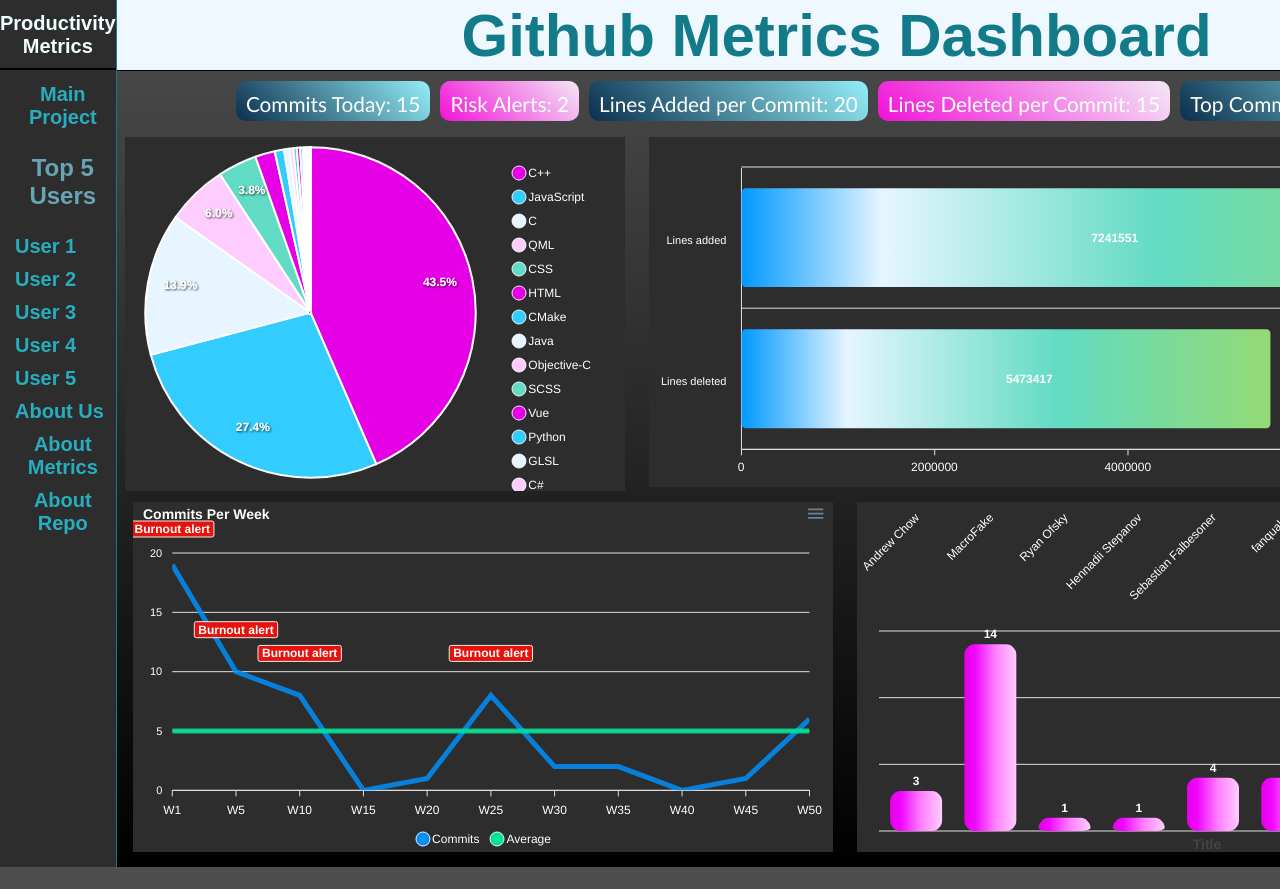
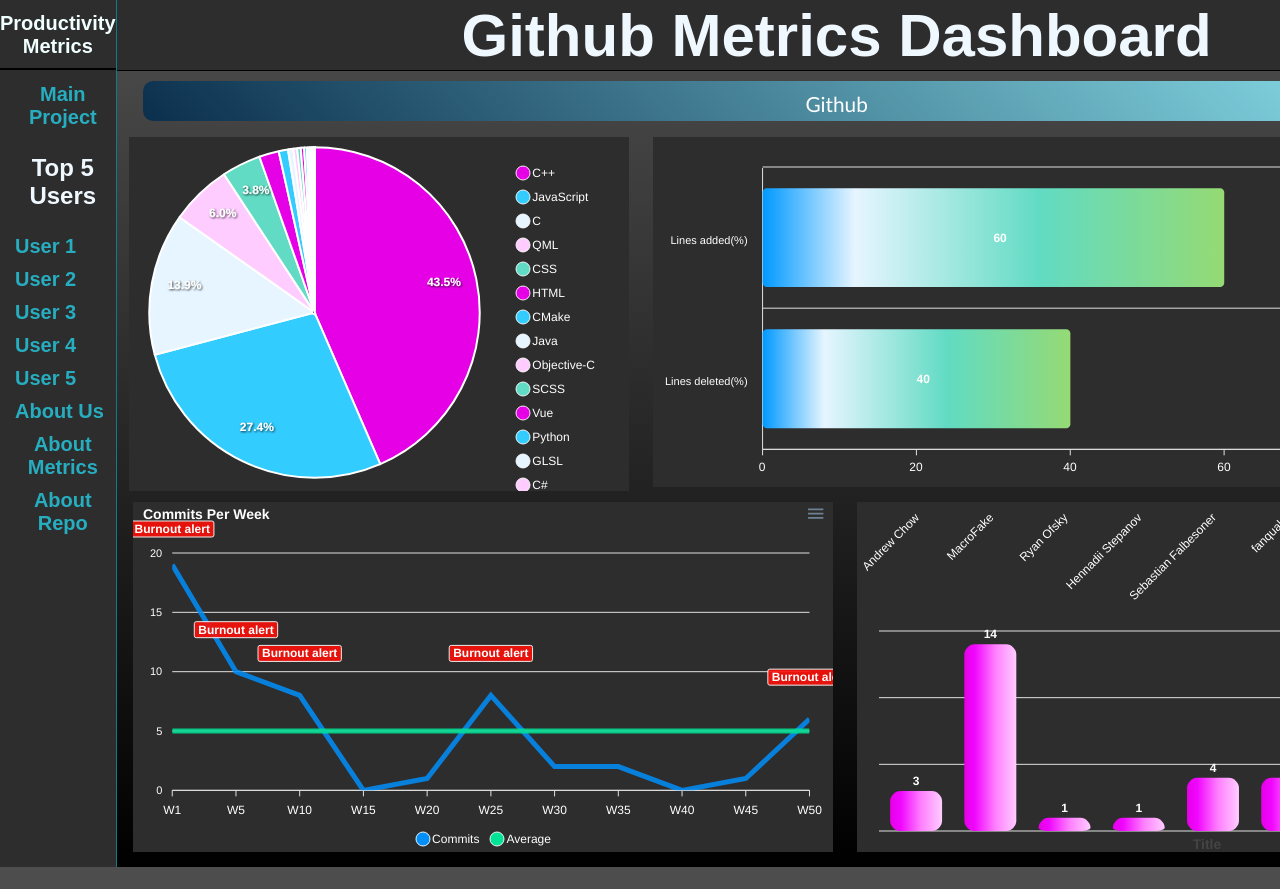
Before and after one commit to saifalixxx/SWENG_Final_Project, a React (Create React App) app in the folder dashboard/: page / in a window 1280 px wide. Shown: the top 889 px of the page. Built offline with nearby package versions, Linux system fonts and the light colour scheme.

Commit message:
some UI Changes + some individual functionality

```diff
--- a/dashboard/src/App.css
+++ b/dashboard/src/App.css
@@ -109,6 +109,7 @@
   margin-left: 0.5rem;
   margin-top: 1rem;
   gap: 1.5rem;
+  justify-content: center;
 }
 
 .row2 {
@@ -116,17 +117,19 @@
   flex-direction: row;
   margin-left: 1rem;
   gap: 1.5rem;
+  justify-content: center;
 }
 
 .boxStyle {
   font-size: 1.3rem;
   color: white;
   border-radius: 10px;
-  width: fit-content;
+  width: 95%;
   height: 20px;
   padding: 10px;
   font-family: Calibri, Candara, Segoe, "Segoe UI", Optima, Arial, sans-serif;
   font-weight:400;
+  text-decoration: none;
 }
 
 .style1 {
--- a/dashboard/src/App.js
+++ b/dashboard/src/App.js
@@ -7,6 +7,14 @@
 import AboutUs from "./Pages/AboutUs"
 import AboutMetrics from "./Pages/AboutMetrics"
 import AboutRepo from "./Pages/AboutRepo"
+import User1CodeFreq from "./berinaniesh_code_frequency.json"
+import User2CodeFreq from "./10allday_code_frequency.json"
+import User3CodeFreq from "./digisomni_code_frequency.json"
+import User4CodeFreq from "./namark_code_frequency.json"
+import User1Commits from "./berinaniesh_commit_activity.json"
+import User2Commits from "./10allday_commit_activity.json"
+import User3Commits from "./digisomni_commit_activity.json"
+import User4Commits from "./namark_commit_activity.json"
 
 
 export default function App() {
@@ -19,10 +27,10 @@
             <Route path={"AboutUs"} element={<AboutUs/>}/>
             <Route path={"AboutMetrics"} element={<AboutMetrics/>}/>
             <Route path={"AboutRepo"} element={<AboutRepo/>}/>
-            <Route path={"user1"} element={<Single title={"User 1"}/>}/>
-            <Route path={"user2"} element={<Single title={"User 2"}/>}/>
-            <Route path={"user3"} element={<Single title={"User 3"}/>}/>
-            <Route path={"user4"} element={<Single title={"User 4"}/>}/>
+            <Route path={"user1"} element={<Single title={"berinaniesh"} codeFreq= {User1CodeFreq} commitActivity = {User1Commits}/>}/>
+            <Route path={"user2"} element={<Single title={"10allday"} codeFreq = {User2CodeFreq} commitActivity = {User2Commits}/>}/>
+            <Route path={"user3"} element={<Single title={"digisomni"} codeFreq = {User3CodeFreq} commitActivity = {User3Commits}/>}/>
+            <Route path={"user4"} element={<Single title={"namark"} codeFreq = {User4CodeFreq} commitActivity = {User4Commits}/>}/>
             <Route path={"user5"} element={<Single title={"User 5"}/>}/>
           </Route>
         </Routes>
--- a/dashboard/src/Components/graphs/ApexBar.js
+++ b/dashboard/src/Components/graphs/ApexBar.js
@@ -71,6 +71,7 @@
 
     xaxis: {
       categories: dLabels,
+      max:100
 
     },
     legend: {
--- a/dashboard/src/Components/graphs/ApexPlot.js
+++ b/dashboard/src/Components/graphs/ApexPlot.js
@@ -2,13 +2,14 @@
 import ReactApexChart from 'react-apexcharts';
 
 const ApexPlot = ({ data, dLabels }) => {
+    const average = (data.reduce((a, b) => a + b, 0)/data.length);
     const series = [{
         name: "Commits",
         data: data
     },
     {
         name: "Average",
-        data: [5,5,5,5,5,5,5,5,5,5,5]
+        data: Array.from({length: data.length}, () => average.toFixed(0))
       },]
     const options = {
         chart: {
@@ -78,7 +79,7 @@
             enabled: true,
             enabledOnSeries: [0],
           formatter: function (val) {
-            if(val > 6) {
+            if(val > average) {
             return 'Burnout alert';
             }
           },
--- a/dashboard/src/Components/sidebar/sidebar.scss
+++ b/dashboard/src/Components/sidebar/sidebar.scss
@@ -56,7 +56,7 @@
             }
         }
         .subheading {
-            color:  rgb(103, 164, 181);;
+            color: aliceblue;
         }
     }
 }
--- a/dashboard/src/Components/titlebar/titlebar.scss
+++ b/dashboard/src/Components/titlebar/titlebar.scss
@@ -4,7 +4,8 @@
     display: flex;
     align-items: center;
     justify-content: center;
-    background-color: aliceblue;
+    background-color: #2E2D2D;
     font-size: 30px;
     font-weight: bold;
+    color: aliceblue;
 }
--- a/dashboard/src/Pages/Home.jsx
+++ b/dashboard/src/Pages/Home.jsx
@@ -16,9 +16,8 @@
 const Home = () => {
     const totalLinesAdded = freq["lines added"].reduce((sum, a) => sum + a, 0);
     const totalLinesDeleted = freq["lines deleted"].reduce((sum, a) => sum - a, 0);
-    const freqData = [totalLinesAdded, totalLinesDeleted]
-    const barDummy = [34, 55, 76]
-    const barDummyLabels = ['New Work', 'Refactor', 'Rework']
+    const totalLines = totalLinesAdded + totalLinesDeleted
+    const freqData = [(totalLinesAdded / totalLines).toFixed(1) * 100, (totalLinesDeleted / totalLines).toFixed(1) * 100]
     const barVDummy = [3, 14, 1, 1, 4, 4, 1, 1, 1]
     const barVDummyLabels = ["Andrew Chow", "MacroFake", "Ryan Ofsky", "Hennadii Stepanov", "Sebastian Falbesoner", "fanquake", "James O'Beirne", "Martin Zumsande", "Sjors Provoost"]
     const weekLabels = ["W1", "W5", "W10", "W15", "W20", "W25", "W30", "W35", "W40", "W45", "W50"]
@@ -28,28 +27,16 @@
         <div className="home">
             <Sidebar />
             <div className="homeContainer">
-                <Titlebar name = {"Github Metrics Dashboard"}/>
+                <Titlebar name={"Github Metrics Dashboard"} />
                 {/* Change colors pls  */}
                 <div className="stats">
-                    <div className='boxStyle' style={{background: 'linear-gradient(45deg, #0b2f4d, #94eef8)'}}>
-                        Commits Today:   15
-                    </div>
-                    <div className='boxStyle' style={{background: 'linear-gradient(45deg, #f112d7, #f4e7f6)'}}>
-                       Risk Alerts: 2
-                    </div>
-                    <div className='boxStyle' style={{background: 'linear-gradient(45deg, #0b2f4d, #94eef8)'}}>
-                        Lines Added per Commit: 20
-                    </div>
-                    <div className='boxStyle' style={{background: 'linear-gradient(45deg, #f112d7, #f4e7f6)'}}>
-                        Lines Deleted per Commit: 15
-                    </div>
-                    <div className='boxStyle' style={{background: 'linear-gradient(45deg, #0b2f4d, #94eef8)'}}>
-                        Top Commmitter: Ryanido
-                    </div>
+                    <a className='boxStyle' href={`https://github.com/`} style={{ background: 'linear-gradient(45deg, #0b2f4d, #94eef8)' }}>
+                            Github
+                    </a>
                 </div>
                 <div className="row1">
                     <ApexChart data={percentage.percentage} dLabels={languages.languages} />
-                    <ApexBar data={freqData} dLabels={['Lines added', 'Lines deleted']} />
+                    <ApexBar data={freqData} dLabels={['Lines added(%)', 'Lines deleted(%)']} />
                 </div>
                 <div className="row2">
                     <ApexPlot data={weekNos} dLabels={weekLabels} />
--- a/dashboard/src/Pages/SingleUser.jsx
+++ b/dashboard/src/Pages/SingleUser.jsx
@@ -7,28 +7,33 @@
 import VertBar from "../Components/graphs/VertBar";
 import ApexBar from '../Components/graphs/ApexBar';
 
-const Single = ({title}) => {
-    const dummy = [44, 55, 13, 43, 22]
-    const dummyLabels = ['Java', 'Python', 'C', 'Haskell', 'JavaScript']
-    const barDummy = [34, 55, 76]
-    const barDummyLabels = ['New Work', 'Refactor', 'Rework']
-    const lineDummy = [1, 2, 3, 3, 4, 5, 6]
-    const lineDummyLabels = ['Monday', 'Tuesday', 'Wednesday', 'Thursday', 'Friday', 'Saturday', 'Sunday']
+const Single = ({ title, codeFreq, commitActivity }) => {
+    const totalLinesAdded = codeFreq["lines added"].reduce((sum, a) => sum + a, 0);
+    const totalLinesDeleted = codeFreq["lines deleted"].reduce((sum, a) => sum - a, 0);
+    const totalLines = totalLinesAdded + totalLinesDeleted
+    const freqData = [(totalLinesAdded / totalLines).toFixed(1) * 100, (totalLinesDeleted / totalLines).toFixed(1) * 100]
     const barVDummy = [3, 14, 1, 1, 4, 4, 1, 1, 1]
     const barVDummyLabels = ["Andrew Chow", "MacroFake", "Ryan Ofsky", "Hennadii Stepanov", "Sebastian Falbesoner", "fanquake", "James O'Beirne", "Martin Zumsande", "Sjors Provoost"]
-
+    const weekNos = commitActivity
+    console.log(weekNos)
     return (
-        <div className="single">
-            <Sidebar/>
-            <div className="singleContainer">
-                <Titlebar name={title}/>
+        <div className="home">
+            <Sidebar />
+            <div className="homeContainer">
+                <Titlebar name={title} />
+                {/* Change colors pls  */}
+                <div className="stats">
+                    <a className='boxStyle' href={`https://github.com/${title}`} style={{ background: 'linear-gradient(45deg, #0b2f4d, #94eef8)' }}>
+                        Github
+                    </a>
+                </div>
                 <div className="row1">
-                    <ApexChart data={dummy} dLabels={dummyLabels}/>
-                    <ApexPlot data={lineDummy} dLabels={lineDummyLabels}/>
+                    {/* <ApexChart data={} dLabels={languages.languages} /> */}
+                    <ApexBar data={freqData} dLabels={['Lines added(%)', 'Lines deleted(%)']} />
                 </div>
                 <div className="row2">
-                    <VertBar data={barVDummy} dLabels={barVDummyLabels}/>
-                    <ApexBar data={barDummy} dLabels={barDummyLabels}/>
+                    <ApexPlot data={commitActivity}/>
+                    <VertBar data={barVDummy} dLabels={barVDummyLabels} />
                 </div>
             </div>
         </div>
--- a/dashboard/src/Pages/home.scss
+++ b/dashboard/src/Pages/home.scss
@@ -3,6 +3,6 @@
 
     .homeContainer{
         flex: 6;
-        padding-top: 20;
+        padding-top: 20
     }
 }
```
Also changed, not shown: dashboard/src/styles.css (line endings or trailing spaces), 1 other file (tests, documents, lock files or other folders).
